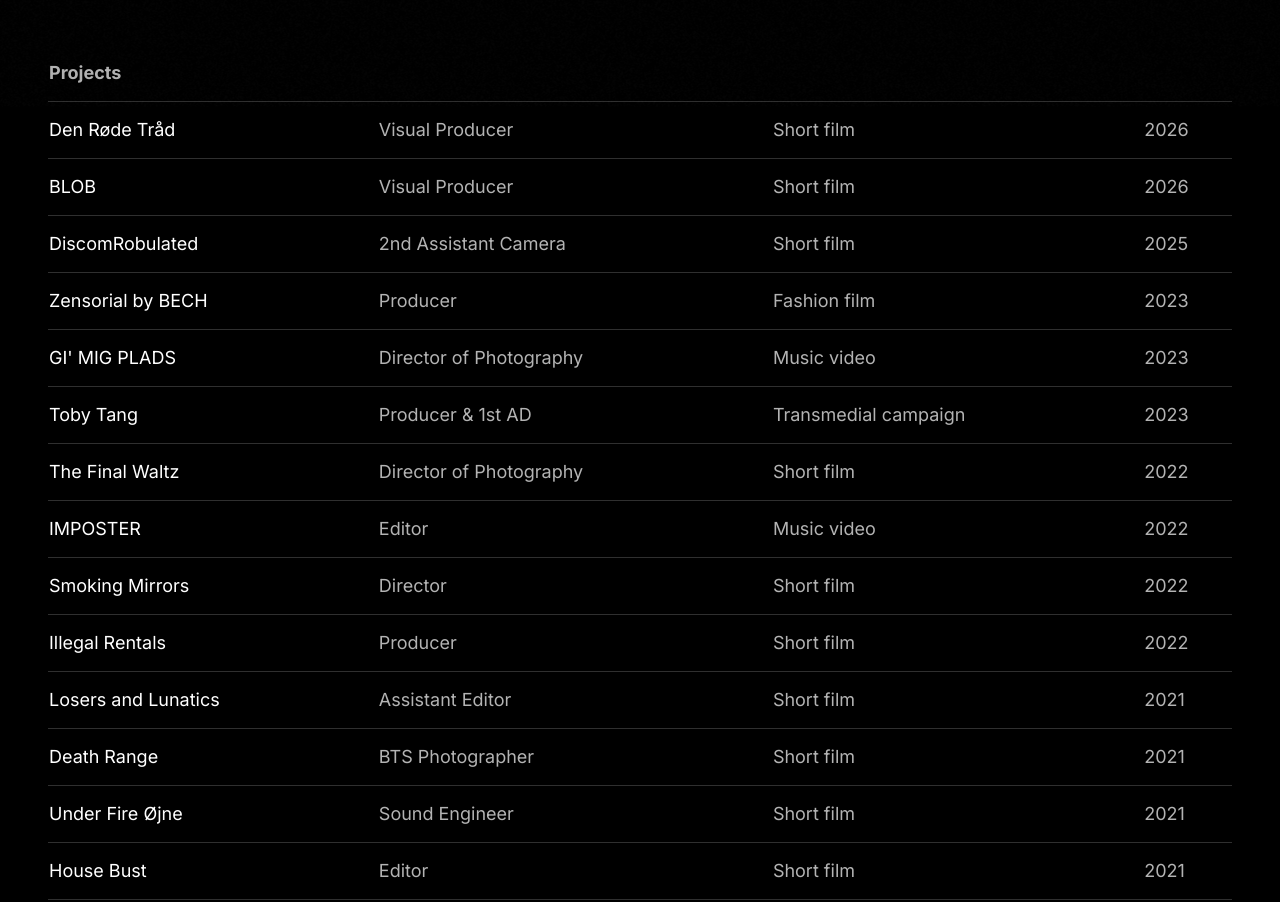
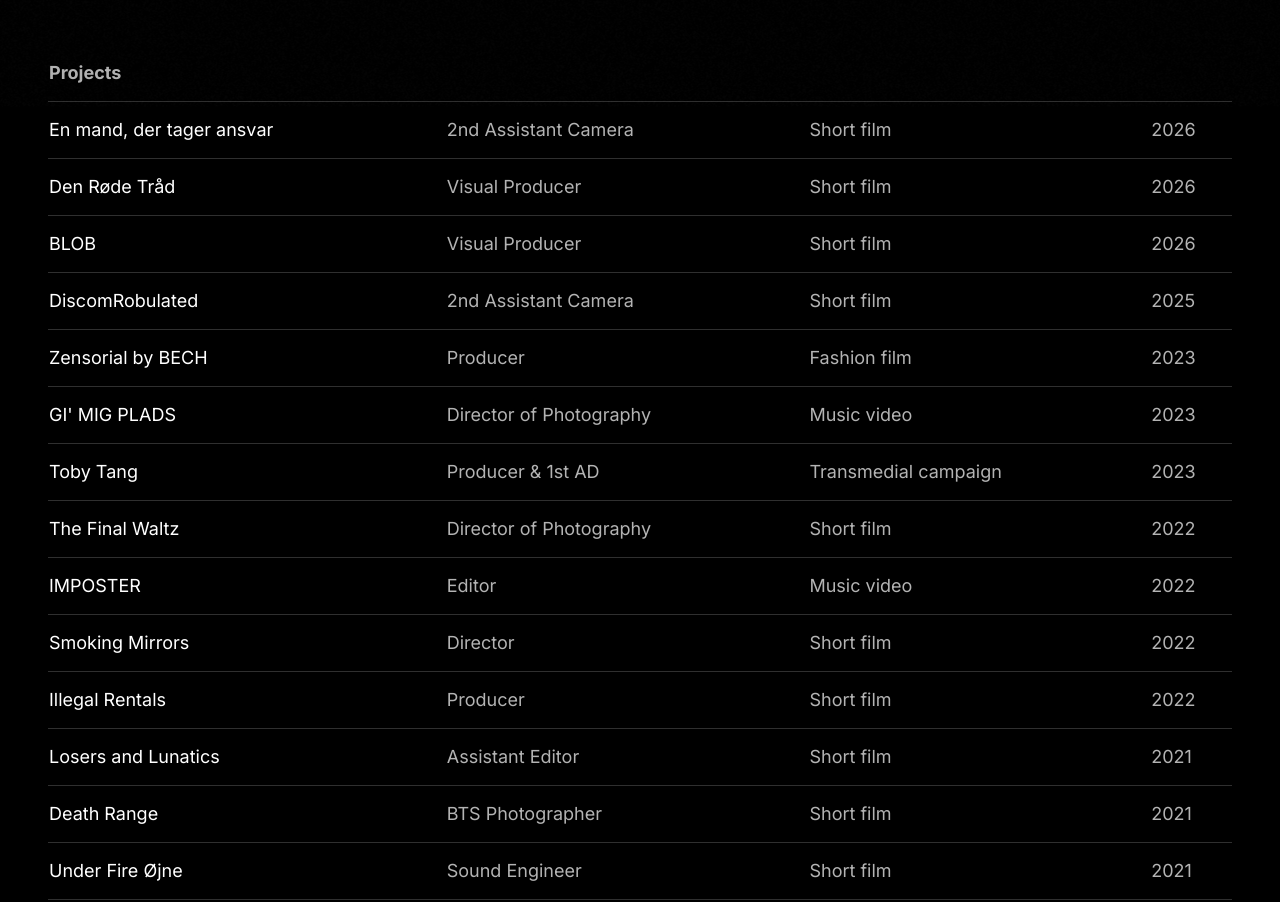
Before and after one commit to rawuvisuals/rawuvisuals.github.io, a plain HTML site: page about/index.html in a window 1280 px wide. Shown: the part 837-1739 px from the top of the page. Drawn offline with Linux system fonts and the light colour scheme; a web font is replaced by a local one.

Commit message:
Add En mand, der tager ansvar to About projects

```diff
--- a/about/index.html
+++ b/about/index.html
@@ -86,6 +86,12 @@
           </tr>
         </thead>
         <tbody>
+          <tr class="project-row">
+            <td>En mand, der tager ansvar</td>
+            <td>2nd Assistant Camera</td>
+            <td>Short film</td>
+            <td>2026</td>
+          </tr>
           <tr class="project-row" data-thumbnail="../assets/cases/den-rode-trad.jpg">
             <td>Den Røde Tråd</td>
             <td>Visual Producer</td>
```
